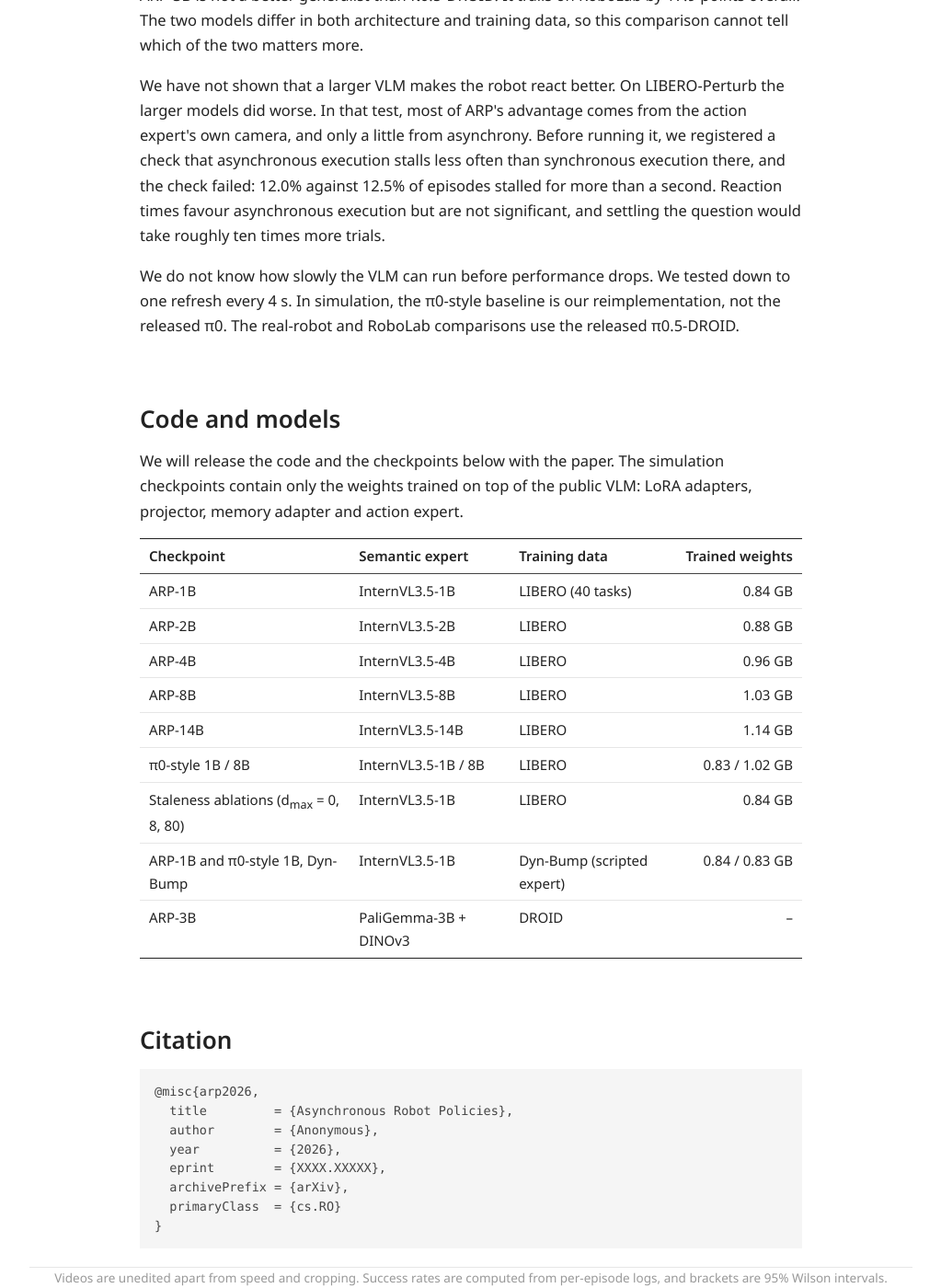
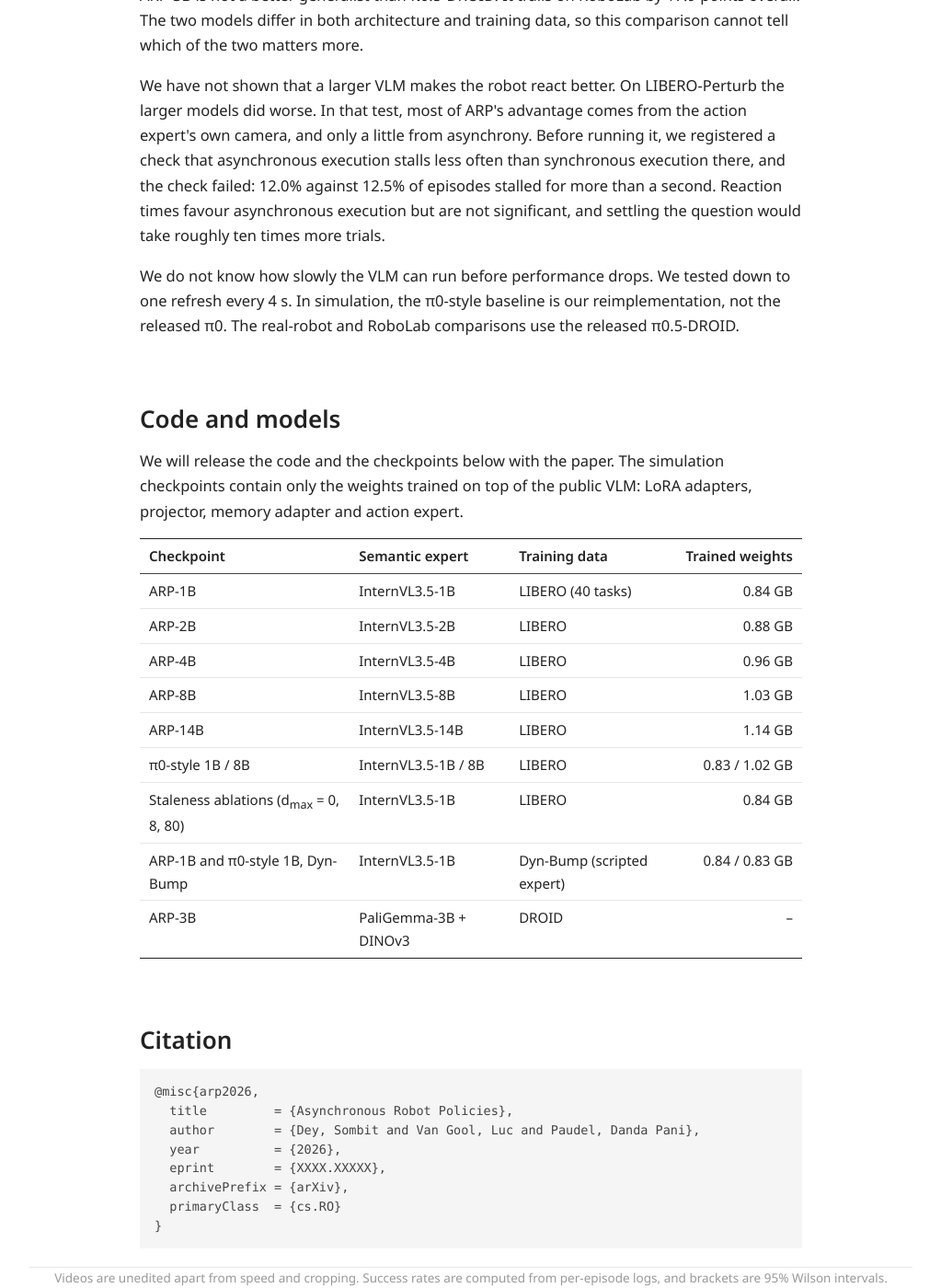
Before and after one commit to sombit888/sombit888.github.io, a Jekyll site: the page ARP/index.html, which Jekyll copies as it is, in a window 1280 px wide and 1400 px high, scrolled down 13290 px. Shown: the whole window at 92% size, without its empty margins (128-1151 px from the left). Built offline with Jekyll 4.4.1, drawn with Linux system fonts in a browser that asks for light colours; some web fonts are replaced; some of the changed text lies outside the part shown.

Commit message:
Add EA-VLA's WRL @ NeurIPS venue and name the ARP authors
EA-VLA was accepted at WRL @ NeurIPS 2026: show it on the homepage
entry and under the authors on the project page. ARP's homepage entry,
page header and BibTeX now list Sombit Dey, Luc Van Gool and Danda
Pani Paudel instead of "Anonymous".

Co-Authored-By: Claude Opus 5.5 <noreply@anthropic.com>

```diff
--- a/ARP/index.html
+++ b/ARP/index.html
@@ -14,7 +14,7 @@
 
 <header class="wrap">
   <h1>Asynchronous Robot Policies</h1>
-  <p class="authors">Anonymous authors</p>
+  <p class="authors">Sombit Dey, Luc Van Gool, Danda Pani Paudel</p>
   <p class="venue">arXiv preprint, 2026</p>
   <nav class="buttons">
     <a class="button" href="paper.pdf"><svg viewBox="0 0 16 16" fill="none" stroke="currentColor" stroke-width="1.4"><path d="M3.5 1.5h6l3 3v10h-9z"/><path d="M9.5 1.5v3h3M5.5 8h5M5.5 10.5h5"/></svg>Paper</a>
@@ -656,7 +656,7 @@ pre-training and an unfrozen vision encoder, so its row is only there for scale.
   <h2>Citation</h2>
 <pre>@misc{arp2026,
   title         = {Asynchronous Robot Policies},
-  author        = {Anonymous},
+  author        = {Dey, Sombit and Van Gool, Luc and Paudel, Danda Pani},
   year          = {2026},
   eprint        = {XXXX.XXXXX},
   archivePrefix = {arXiv},
--- a/EAVLA/assets/style.css
+++ b/EAVLA/assets/style.css
@@ -35,7 +35,8 @@ nav.site a:hover { color: var(--ink); }
 nav.site svg { display: block; width: 20px; height: 20px; }
 header { text-align: center; padding: 30px 0 8px; }
 h1 { font-size: 40px; line-height: 1.15; font-weight: 600; margin: 0 0 16px; letter-spacing: -0.005em; }
-.authors { font-size: 18px; margin: 0 0 20px; }
+.authors { font-size: 18px; margin: 0; }
+.venue { font-size: 16px; color: var(--muted); margin: 2px 0 20px; }
 .buttons { display: flex; flex-wrap: wrap; gap: 10px; justify-content: center; }
 .button {
   display: inline-flex; align-items: center; gap: 7px; font-size: 15px; font-weight: 500;
--- a/EAVLA/index.html
+++ b/EAVLA/index.html
@@ -15,6 +15,7 @@
 <header class="wrap">
   <h1>Execution-Aware VLAs for Robust Manipulation</h1>
   <p class="authors">Sombit Dey, Jan-Nico Zaech, Luc Van Gool, Danda Pani Paudel</p>
+  <p class="venue">WRL @ NeurIPS 2026</p>
   <nav class="buttons">
     <a class="button" href="paper.pdf"><svg viewBox="0 0 16 16" fill="none" stroke="currentColor" stroke-width="1.4"><path d="M3.5 1.5h6l3 3v10h-9z"/><path d="M9.5 1.5v3h3M5.5 8h5M5.5 10.5h5"/></svg>Paper</a>
   </nav>
--- a/_posts/2026-09-15-EAVLA.markdown
+++ b/_posts/2026-09-15-EAVLA.markdown
@@ -6,7 +6,7 @@ image: /images/EAVLA.png
 categories: research
 author: "Sombit Dey"
 authors: "<strong>Sombit Dey</strong>, Jan-Nico Zaech, Luc Van Gool, Danda Pani Paudel"
-venue: "Under review"
+venue: "WRL @ NeurIPS 2026"
 website: https://sombit888.github.io/EAVLA/
 ---
 Robots never execute exactly what a VLA commands, and how far off they are depends on the controller. EA-VLA feeds the policy its previous commands together with the robot's measured state and finetunes it with RL under randomized controllers, so it learns to correct for the difference. It stays robust across controllers, with an 11% higher success rate on WidowX and up to 50% higher throughput on Franka.
--- a/_posts/2026-10-12-ARP.markdown
+++ b/_posts/2026-10-12-ARP.markdown
@@ -5,7 +5,7 @@ date:   2026-10-12 00:00:00 +00:00
 image: /images/ARP.png
 categories: research
 author: "Sombit Dey"
-authors: "Anonymous authors"
+authors: "<strong>Sombit Dey</strong>, Luc Van Gool, Danda Pani Paudel"
 venue: "arXiv preprint, 2026"
 website: https://sombit888.github.io/ARP/
 ---
```
